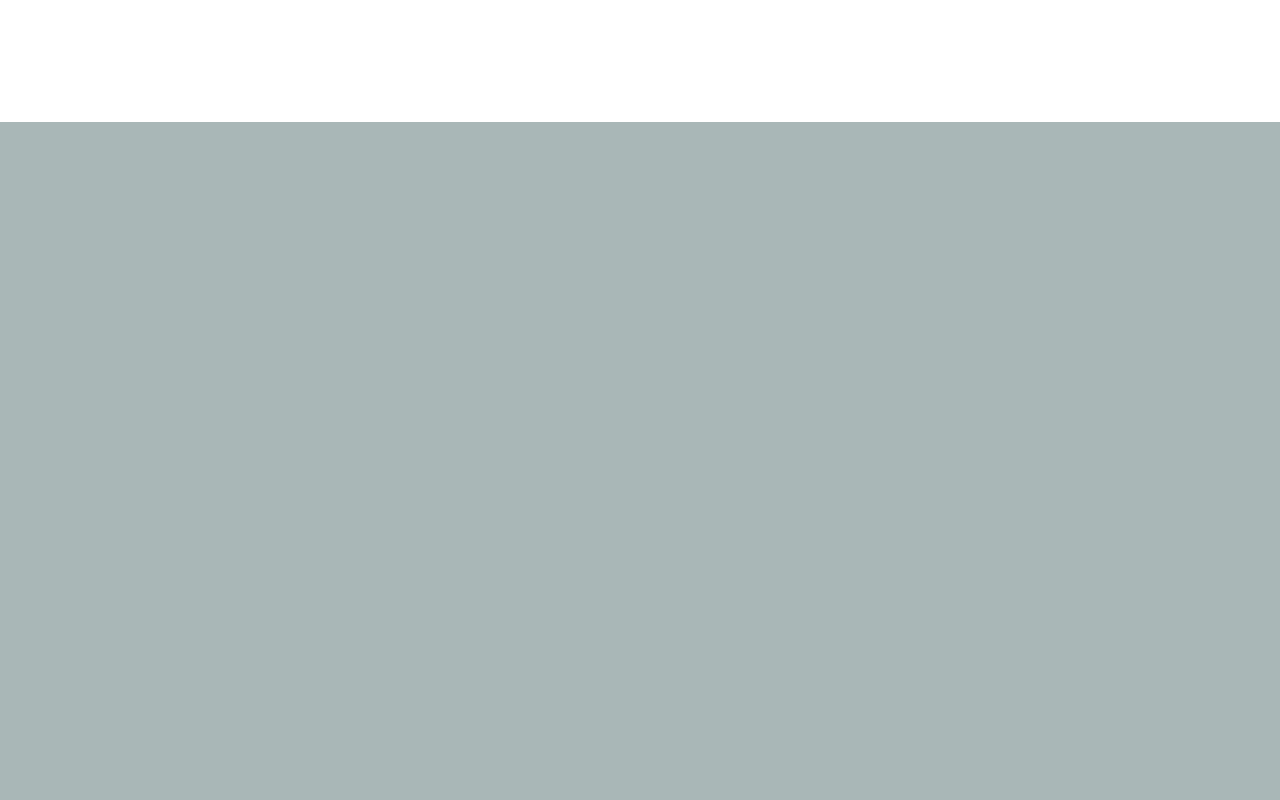
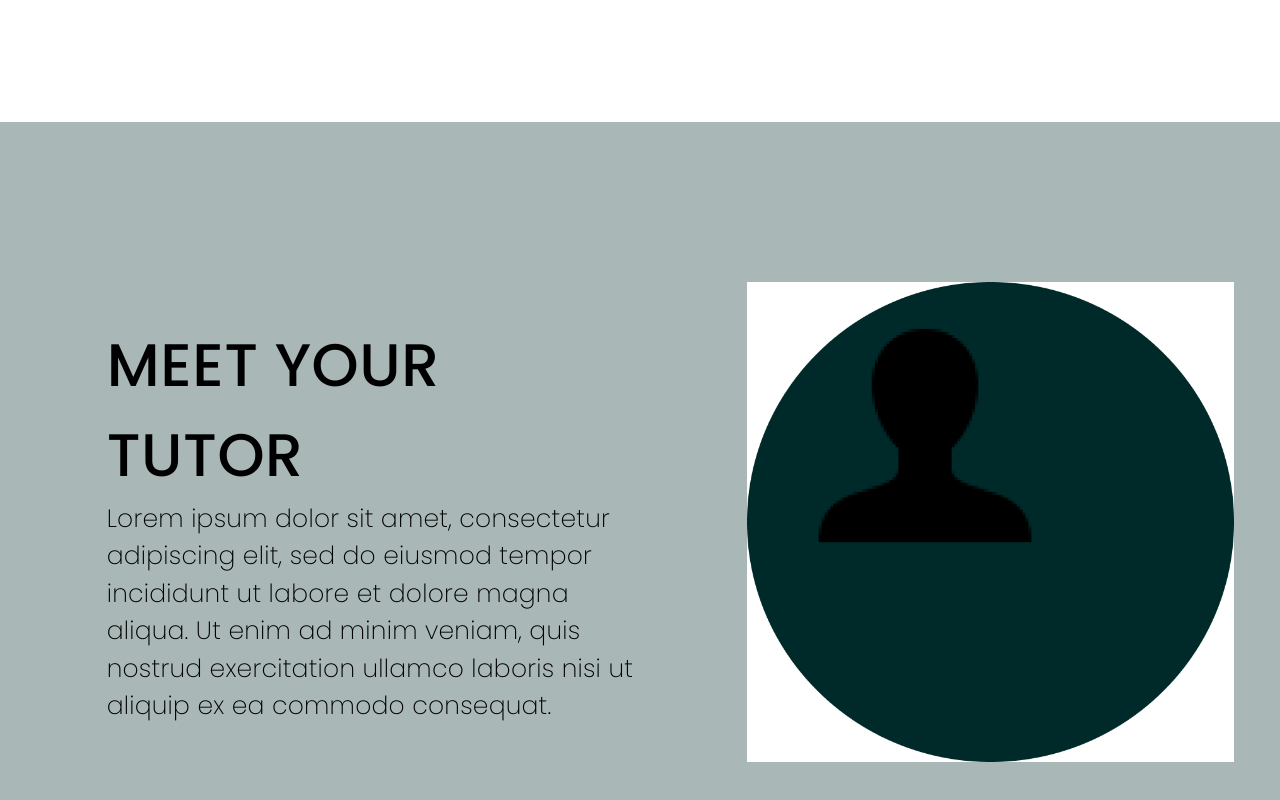
Before and after one commit to prashantbharati/speak1, a React (Create React App) app: page / in a window 1280 px wide. Shown: the part 1478-2278 px from the top of the page. Built offline with nearby package versions, Linux system fonts and the light colour scheme.

Commit message:
div 3 done

```diff
--- a/src/App.js
+++ b/src/App.js
@@ -3,6 +3,8 @@ import bg4 from "./images/Bg4.png";
 import grp from "./images/Group.jpg";
 import grp2 from "./images/Group2.jpg";
 import rect2 from "./images/Rectangle2.png";
+import e3 from "./images/Ellipse3.jpg";
+import customer from "./images/Customer.png";
 import { Grid, Container, Typography, Button } from "@material-ui/core";
 import "./index.css";
 import Nav from "./Nav";
@@ -174,7 +176,83 @@ const App = () => {
           height: "100vh",
           width: "100%",
         }}
-      ></div>
+      >
+        <Grid container>
+          <Grid item sm={1}></Grid>
+          <Grid item sm={5}>
+            <div
+              style={{
+                display: "flex",
+                flexDirection: "column",
+                justifyContent: "center",
+
+                height: "100vh",
+              }}
+            >
+              <Typography
+                style={{
+                  fontFamily: "Poppins",
+                  fontSize: "60px",
+
+                  color: "black",
+                }}
+              >
+                MEET YOUR TUTOR
+              </Typography>
+
+              <Typography
+                style={{
+                  fontFamily: "Poppins",
+                  fontSize: "25px",
+                  fontWeight: "200",
+                  color: "black",
+                }}
+              >
+                Lorem ipsum dolor sit amet, consectetur adipiscing elit, sed do
+                eiusmod tempor incididunt ut labore et dolore magna aliqua. Ut
+                enim ad minim veniam, quis nostrud exercitation ullamco laboris
+                nisi ut aliquip ex ea commodo consequat.
+              </Typography>
+            </div>
+          </Grid>
+          <Grid item sm={1}></Grid>
+          <Grid item sm={5}>
+            <div
+              style={{
+                display: "flex",
+                flexDirection: "row",
+                justifyContent: "center",
+                alignItems: "center",
+                height: "100vh",
+              }}
+            >
+              <div
+                style={{
+                  position: "relative",
+                  height: "60%",
+                  width: "100%",
+                  backgroundImage: `url(${e3})`,
+                  backgroundSize: "contain",
+                  backgroundRepeat: "no-repeat",
+                }}
+              >
+                <div
+                  style={{
+                    position: "absolute",
+                    top: "20px",
+                    left: "45px",
+                    height: "80%",
+                    width: "50%",
+                    backgroundImage: `url(${customer})`,
+                    backgroundSize: "contain",
+                    backgroundRepeat: "no-repeat",
+                  }}
+                ></div>
+              </div>
+            </div>
+          </Grid>
+        </Grid>
+      </div>
     </>
   );
 };
```
Also changed, not shown: src/images/Ellipse3.jpg (renamed from src/images/Ellipse 3.jpg).
